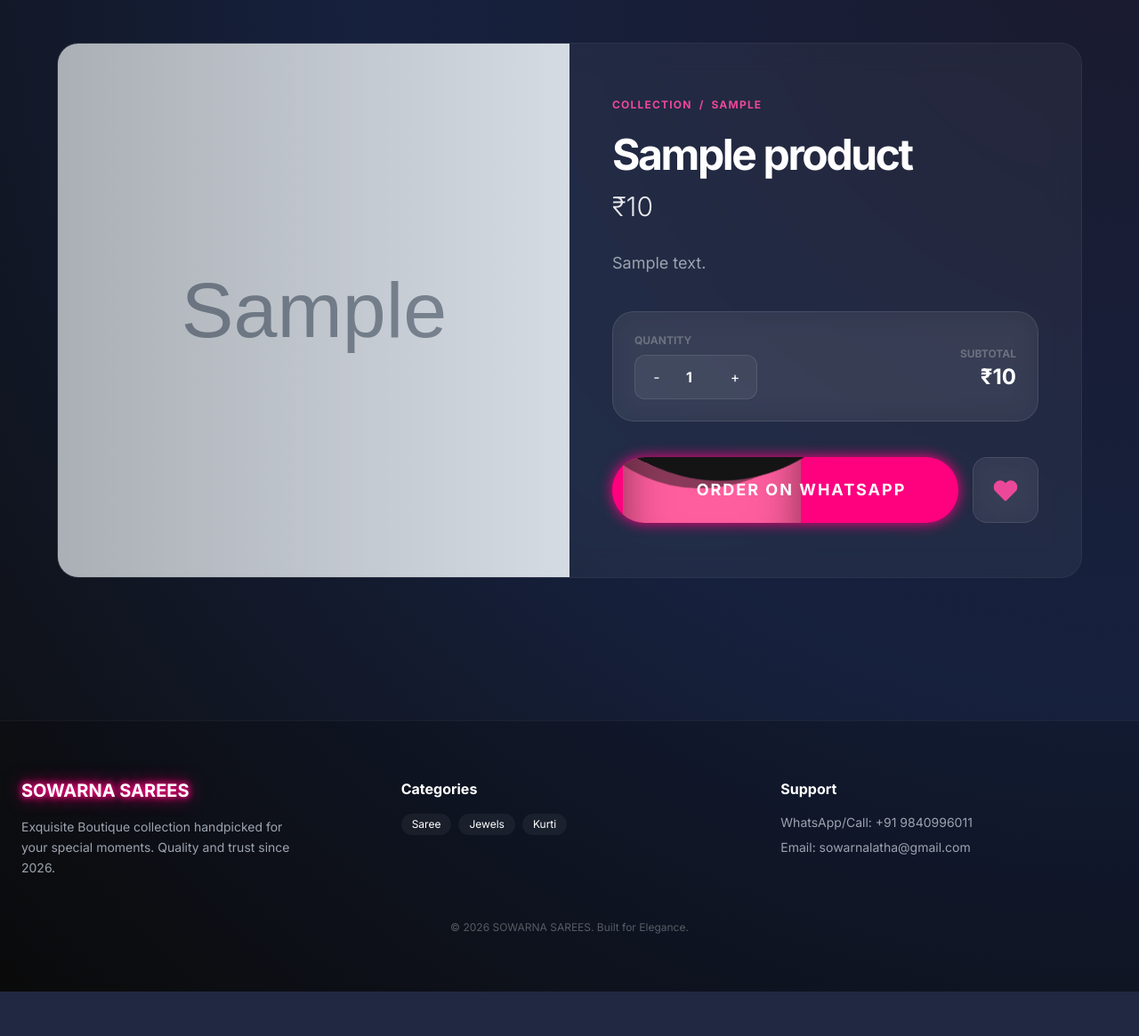
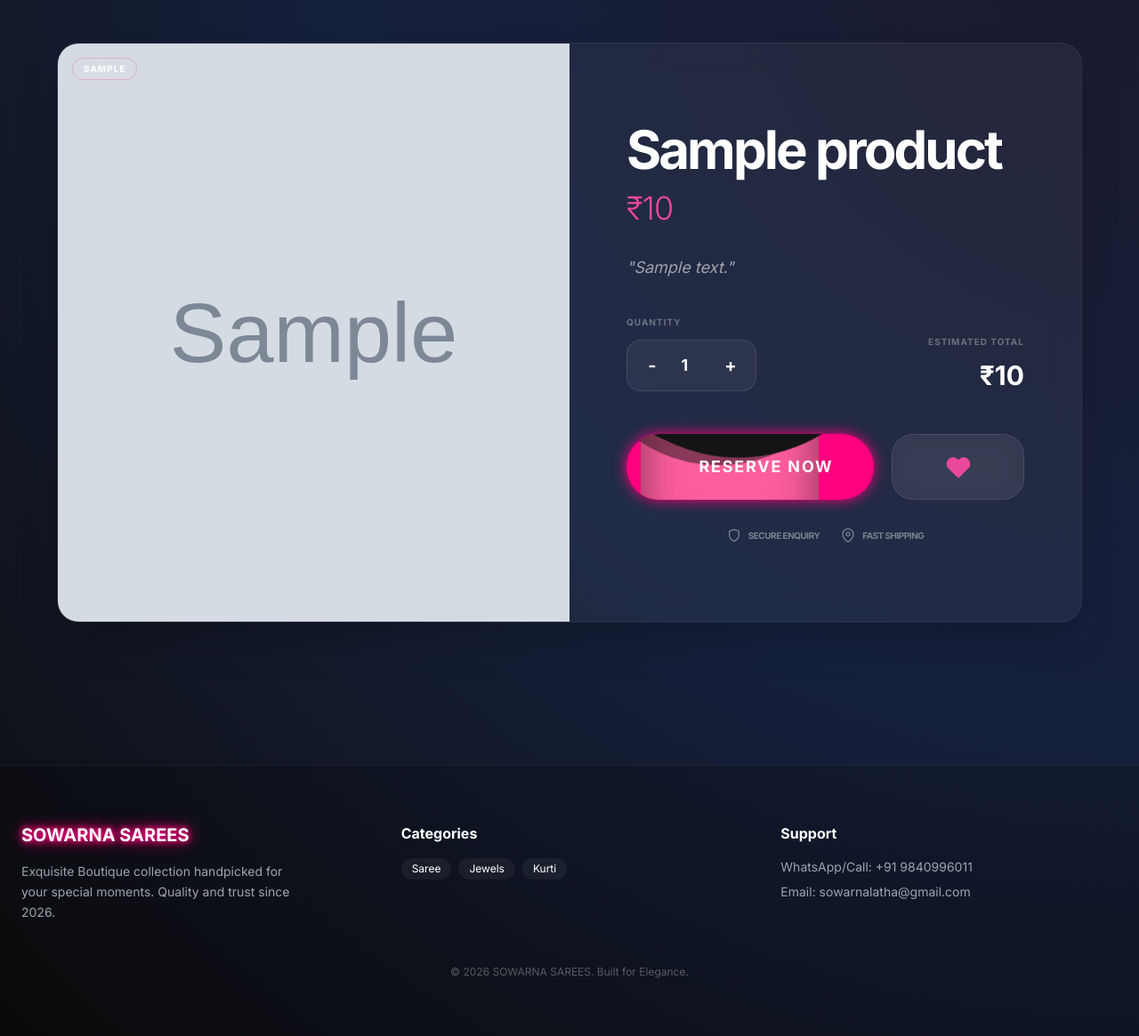
Before and after one commit to vishnutmv/sowarna_sarees, a Flask app: page /product/1 in a window 1280 px wide. Shown: the part 92-1257 px from the top of the page at 89% size. Before the commit the page ends 1207 px from the top, so only its background shows below. Run offline with Flask 3, Linux system fonts and the light colour scheme; a user stored in the database is signed in; tables that the repository leaves empty hold one stand-in row (values such as "Sample post"); grey boxes marked "Sample" are stand-in pictures; some libraries are stand-ins or nearby versions.

Commit message:
new update

```diff
--- a/templates/layout.html
+++ b/templates/layout.html
@@ -285,21 +285,23 @@
             <div class="bg-pink-500 p-3 rounded-2xl animate-pulse">
                 <svg xmlns="http://www.w3.org/2000/svg" width="24" height="24" viewBox="0 0 24 24" fill="none" stroke="white" stroke-width="2" stroke-linecap="round" stroke-linejoin="round"><path d="M6 2 3 6v14a2 2 0 0 0 2 2h14a2 2 0 0 0 2-2V6l-3-4Z"/><path d="M3 6h18"/><path d="M16 10a4 4 0 0 1-8 0"/></svg>
             </div>
-            <div>
+            <div class="flex-1">
                 <h4 class="font-bold text-pink-100" id="toast-title">New Arrival!</h4>
-                <p class="text-xs text-gray-400" id="toast-body">A new collection just dropped.</p>
+                <p class="text-[10px] text-gray-400 leading-tight mt-1" id="toast-body">A new collection just dropped.</p>
             </div>
-            <button onclick="window.location.reload()" class="bg-white/10 hover:bg-white/20 px-4 py-2 rounded-lg text-xs font-bold transition-all border border-white/10">
-                Refresh
-            </button>
-            <button onclick="document.getElementById('new-product-toast').classList.add('hidden')" class="text-gray-500 hover:text-white">
-                <svg xmlns="http://www.w3.org/2000/svg" width="18" height="18" viewBox="0 0 24 24" fill="none" stroke="currentColor" stroke-width="2" stroke-linecap="round" stroke-linejoin="round"><line x1="18" y1="6" x2="6" y2="18"></line><line x1="6" y1="6" x2="18" y2="18"></line></svg>
-            </button>
+            <div class="flex flex-col space-y-2">
+                <button onclick="window.location.reload()" class="bg-pink-500 hover:bg-pink-600 px-4 py-2 rounded-lg text-[10px] font-bold transition-all shadow-lg shadow-pink-500/20">
+                    Refresh
+                </button>
+                <button onclick="document.getElementById('new-product-toast').classList.add('hidden')" class="text-[10px] text-gray-500 hover:text-white font-bold uppercase tracking-tighter">
+                    Dismiss
+                </button>
+            </div>
         </div>
     </div>
 
     <script>
-        const VAPID_PUBLIC_KEY = "{{ config['VAPID_PUBLIC_KEY'] or '' }}";
+        const VAPID_PUBLIC_KEY = "{{ config['VAPID_PUBLIC_KEY'] }}";
 
         function urlBase64ToUint8Array(base64String) {
             const padding = '='.repeat((4 - base64String.length % 4) % 4);
@@ -315,9 +317,9 @@
         if ('serviceWorker' in navigator && 'PushManager' in window) {
             navigator.serviceWorker.register("{{ url_for('static', filename='js/sw.js') }}")
             .then(function(swReg) {
-                console.log('Service Worker is registered', swReg);
+                console.log('Service Worker is registered');
 
-                // Listen for messages from SW
+                // Real-time message listener
                 navigator.serviceWorker.addEventListener('message', event => {
                     if (event.data && event.data.type === 'NEW_PRODUCT') {
                         const toast = document.getElementById('new-product-toast');
@@ -329,11 +331,10 @@
                     }
                 });
 
-                // Request Permission and Subscribe
+                // Auto-subscribe
                 swReg.pushManager.getSubscription()
                 .then(function(subscription) {
                     if (subscription === null) {
-                        // User not subscribed, let's ask
                         Notification.requestPermission().then(permission => {
                             if (permission === 'granted') {
                                 swReg.pushManager.subscribe({
@@ -351,9 +352,6 @@
                         });
                     }
                 });
-            })
-            .catch(function(error) {
-                console.error('Service Worker Error', error);
             });
         }
     </script>
--- a/templates/product_detail.html
+++ b/templates/product_detail.html
@@ -2,58 +2,119 @@
 
 {% block title %}{{ product.name }} | SOWARNA SAREES{% endblock %}
 
+{% block head %}
+<style>
+    .image-carousel {
+        scroll-snap-type: x mandatory;
+        -ms-overflow-style: none;
+        scrollbar-width: none;
+    }
+    .image-carousel::-webkit-scrollbar {
+        display: none;
+    }
+    .carousel-item {
+        scroll-snap-align: center;
+        flex-shrink: 0;
+    }
+    .indicator-active {
+        background: var(--neon-pink);
+        width: 24px !important;
+    }
+</style>
+{% endblock %}
+
 {% block content %}
-<div class="glass overflow-hidden max-w-6xl mx-auto border-white/5">
+<div class="glass overflow-hidden max-w-6xl mx-auto border-white/5 shadow-2xl">
     <div class="flex flex-col lg:flex-row">
-        <!-- Image Section -->
-        <div class="lg:w-1/2 relative group">
-            <img id="product-img" src="{{ product.image_url }}" alt="{{ product.name }}" class="w-full h-[400px] md:h-[500px] lg:h-[600px] object-cover">
-            <div class="absolute inset-0 bg-gradient-to-r from-black/20 to-transparent pointer-events-none"></div>
+        <!-- Image Section with Swipable Carousel -->
+        <div class="lg:w-1/2 relative group bg-black/40">
+            <div id="carousel" class="image-carousel flex overflow-x-auto w-full h-[400px] md:h-[500px] lg:h-[650px] relative">
+                <!-- Main Image -->
+                <div class="carousel-item w-full h-full">
+                    <img src="{{ product.image_url }}" alt="{{ product.name }}" class="w-full h-full object-contain md:object-cover">
+                </div>
+                <!-- Additional Bulk Images -->
+                {% for img in product.images %}
+                    {% if img.image_url != product.image_url %}
+                    <div class="carousel-item w-full h-full">
+                        <img src="{{ img.image_url }}" alt="{{ product.name }} design" class="w-full h-full object-contain md:object-cover">
+                    </div>
+                    {% endif %}
+                {% endfor %}
+            </div>
+
+            <!-- Carousel Controls (Only if multiple images) -->
+            {% if (product.images|length > 1) or (product.images|length == 0 and false) %}
+            <div class="absolute bottom-6 left-1/2 -translate-x-1/2 flex space-x-2 z-10">
+                <div id="indicators" class="flex space-x-2">
+                    <div class="indicator w-2 h-2 rounded-full bg-white/20 transition-all duration-300 indicator-active"></div>
+                    {% for i in range(1, product.images|length if product.images|length > 1 else 1) %}
+                    <div class="indicator w-2 h-2 rounded-full bg-white/20 transition-all duration-300"></div>
+                    {% endfor %}
+                </div>
+            </div>
+
+            <button onclick="scrollCarousel(-1)" class="absolute left-4 top-1/2 -translate-y-1/2 p-2 bg-black/20 hover:bg-black/40 backdrop-blur-md rounded-full border border-white/10 opacity-0 group-hover:opacity-100 transition-opacity">
+                <svg xmlns="http://www.w3.org/2000/svg" width="24" height="24" viewBox="0 0 24 24" fill="none" stroke="currentColor" stroke-width="2" stroke-linecap="round" stroke-linejoin="round"><path d="m15 18-6-6 6-6"/></svg>
+            </button>
+            <button onclick="scrollCarousel(1)" class="absolute right-4 top-1/2 -translate-y-1/2 p-2 bg-black/20 hover:bg-black/40 backdrop-blur-md rounded-full border border-white/10 opacity-0 group-hover:opacity-100 transition-opacity">
+                <svg xmlns="http://www.w3.org/2000/svg" width="24" height="24" viewBox="0 0 24 24" fill="none" stroke="currentColor" stroke-width="2" stroke-linecap="round" stroke-linejoin="round"><path d="m9 18 6-6-6-6"/></svg>
+            </button>
+            {% endif %}
+
+            <div class="absolute top-4 left-4 glass px-3 py-1 text-[10px] font-bold uppercase tracking-widest border-pink-500/30">
+                {{ product.category }}
+            </div>
         </div>
 
         <!-- Content Section -->
-        <div class="lg:w-1/2 p-6 md:p-8 lg:p-12 flex flex-col justify-center">
-            <nav class="flex items-center space-x-2 text-[10px] md:text-xs font-bold uppercase tracking-widest text-pink-500 mb-4 md:mb-6">
-                <a href="/">Collection</a>
-                <span>/</span>
-                <span>{{ product.category }}</span>
-            </nav>
+        <div class="lg:w-1/2 p-8 md:p-10 lg:p-16 flex flex-col justify-center">
+            <h1 class="text-4xl md:text-5xl lg:text-6xl font-black mb-4 tracking-tighter leading-none">{{ product.name }}</h1>
+            <p class="text-3xl md:text-4xl font-light text-pink-500 mb-8 tracking-tight">₹{{ "{:,.0f}".format(product.price) }}</p>
 
-            <h1 class="text-3xl md:text-4xl lg:text-5xl font-black mb-4 tracking-tighter">{{ product.name }}</h1>
-            <p class="text-2xl md:text-3xl font-light text-white/90 mb-6 md:mb-8">₹{{ "{:,.0f}".format(product.price) }}</p>
-
-            <div class="space-y-4 md:space-y-6 mb-8 md:mb-10">
-                <p class="text-gray-400 leading-relaxed text-base md:text-lg">
-                    {{ product.description or "A masterpiece of traditional craftsmanship combined with modern elegance. This hand-picked saree features premium fabric and intricate detailing." }}
+            <div class="prose prose-invert mb-10">
+                <p class="text-gray-400 leading-relaxed text-lg italic">
+                    "{{ product.description or "A masterpiece of traditional craftsmanship combined with modern elegance. This hand-picked selection features premium fabric and intricate detailing." }}"
                 </p>
             </div>
 
-            <div class="glass p-4 md:p-6 border-white/10 mb-8 md:mb-10 flex items-center justify-between">
+            <div class="grid grid-cols-2 gap-6 mb-12">
                 <div class="flex flex-col">
-                    <span class="text-[10px] md:text-xs font-bold text-gray-500 uppercase mb-2">Quantity</span>
-                    <div class="flex items-center bg-white/5 rounded-xl border border-white/10 p-1">
-                        <button onclick="changeQty(-1)" class="w-8 h-8 md:w-10 md:h-10 flex items-center justify-center hover:bg-white/10 rounded-lg transition">-</button>
-                        <input type="number" id="quantity" value="1" min="1" class="w-10 md:w-12 bg-transparent text-center font-bold focus:outline-none text-sm md:text-base" readonly>
-                        <button onclick="changeQty(1)" class="w-8 h-8 md:w-10 md:h-10 flex items-center justify-center hover:bg-white/10 rounded-lg transition">+</button>
+                    <span class="text-[10px] font-bold text-gray-500 uppercase tracking-widest mb-3">Quantity</span>
+                    <div class="flex items-center bg-white/5 rounded-2xl border border-white/10 p-2 w-fit">
+                        <button onclick="changeQty(-1)" class="w-10 h-10 flex items-center justify-center hover:bg-white/10 rounded-xl transition font-bold text-xl">-</button>
+                        <input type="number" id="quantity" value="1" min="1" class="w-12 bg-transparent text-center font-black focus:outline-none text-lg" readonly>
+                        <button onclick="changeQty(1)" class="w-10 h-10 flex items-center justify-center hover:bg-white/10 rounded-xl transition font-bold text-xl">+</button>
                     </div>
                 </div>
-                <div class="text-right">
-                    <span class="text-[10px] md:text-xs font-bold text-gray-500 uppercase mb-2">Subtotal</span>
-                    <p id="subtotal" class="text-xl md:text-2xl font-bold">₹{{ "{:,.0f}".format(product.price) }}</p>
+                <div class="text-right flex flex-col justify-end">
+                    <span class="text-[10px] font-bold text-gray-500 uppercase tracking-widest mb-3">Estimated Total</span>
+                    <p id="subtotal" class="text-3xl font-black text-white">₹{{ "{:,.0f}".format(product.price) }}</p>
                 </div>
             </div>
 
-            <div class="flex flex-col sm:flex-row gap-4">
-                <button id="order-btn" onclick="orderWhatsApp()" class="flex-1 liquid-btn text-base md:text-lg flex items-center justify-center space-x-3 py-3 md:py-4">
+            <div class="flex flex-col sm:flex-row gap-5">
+                <button id="order-btn" onclick="orderWhatsApp()" class="flex-[2] liquid-btn text-lg flex items-center justify-center space-x-4 py-5 group">
                     <div class="flex items-center space-x-3">
-                        <svg class="w-5 h-5 md:w-6 md:h-6 fill-current" viewBox="0 0 24 24"><path d="M17.472 14.382c-.297-.149-1.758-.867-2.03-.967-.273-.099-.471-.148-.67.15-.197.297-.767.966-.94 1.164-.173.199-.347.223-.644.075-.297-.15-1.255-.463-2.39-1.475-.883-.788-1.48-1.761-1.653-2.059-.173-.297-.018-.458.13-.606.134-.133.298-.347.446-.52.149-.174.198-.298.298-.497.099-.198.05-.371-.025-.52-.075-.149-.669-1.612-.916-2.207-.242-.579-.487-.5-.669-.51-.173-.008-.371-.01-.57-.01-.198 0-.52.074-.792.372-.272.297-1.04 1.016-1.04 2.479 0 1.462 1.065 2.875 1.213 3.074.149.198 2.096 3.2 5.077 4.487.709.306 1.262.489 1.694.625.712.227 1.36.195 1.871.118.571-.085 1.758-.719 2.006-1.413.248-.694.248-1.289.173-1.413-.074-.124-.272-.198-.57-.347m-5.421 7.403h-.004a9.87 9.87 0 01-5.031-1.378l-.361-.214-3.741.982.998-3.648-.235-.374a9.86 9.86 0 01-1.51-5.26c.001-5.45 4.436-9.884 9.888-9.884 2.64 0 5.122 1.03 6.988 2.898a9.825 9.825 0 012.893 6.994c-.003 5.45-4.437 9.884-9.885 9.884m8.413-18.297A11.815 11.815 0 0012.05 0C5.495 0 .16 5.335.157 11.892c0 2.096.547 4.142 1.588 5.945L0 24l6.335-1.662c1.72.94 3.659 1.437 5.634 1.437h.005c6.554 0 11.89-5.335 11.893-11.893a11.821 11.821 0 00-3.48-8.413z"/></svg>
-                        <span>Order on WhatsApp</span>
+                        <svg class="w-6 h-6 fill-current transition-transform group-hover:scale-110" viewBox="0 0 24 24"><path d="M17.472 14.382c-.297-.149-1.758-.867-2.03-.967-.273-.099-.471-.148-.67.15-.197.297-.767.966-.94 1.164-.173.199-.347.223-.644.075-.297-.15-1.255-.463-2.39-1.475-.883-.788-1.48-1.761-1.653-2.059-.173-.297-.018-.458.13-.606.134-.133.298-.347.446-.52.149-.174.198-.298.298-.497.099-.198.05-.371-.025-.52-.075-.149-.669-1.612-.916-2.207-.242-.579-.487-.5-.669-.51-.173-.008-.371-.01-.57-.01-.198 0-.52.074-.792.372-.272.297-1.04 1.016-1.04 2.479 0 1.462 1.065 2.875 1.213 3.074.149.198 2.096 3.2 5.077 4.487.709.306 1.262.489 1.694.625.712.227 1.36.195 1.871.118.571-.085 1.758-.719 2.006-1.413.248-.694.248-1.289.173-1.413-.074-.124-.272-.198-.57-.347m-5.421 7.403h-.004a9.87 9.87 0 01-5.031-1.378l-.361-.214-3.741.982.998-3.648-.235-.374a9.86 9.86 0 01-1.51-5.26c.001-5.45 4.436-9.884 9.888-9.884 2.64 0 5.122 1.03 6.988 2.898a9.825 9.825 0 012.893 6.994c-.003 5.45-4.437 9.884-9.885 9.884m8.413-18.297A11.815 11.815 0 0012.05 0C5.495 0 .16 5.335.157 11.892c0 2.096.547 4.142 1.588 5.945L0 24l6.335-1.662c1.72.94 3.659 1.437 5.634 1.437h.005c6.554 0 11.89-5.335 11.893-11.893a11.821 11.821 0 00-3.48-8.413z"/></svg>
+                        <span class="font-bold tracking-widest uppercase">Reserve Now</span>
                     </div>
                     <div class="liquid"></div>
                 </button>
-                <a href="{{ url_for('toggle_wishlist', product_id=product.id) }}" class="p-4 md:p-5 rounded-2xl glass border-white/10 hover:border-pink-500/50 transition-all flex items-center justify-center">
-                    <svg class="w-6 h-6 md:w-8 md:h-8 text-pink-500" fill="{% if is_in_wishlist %}currentColor{% else %}none{% endif %}" stroke="currentColor" viewBox="0 0 24 24"><path stroke-linecap="round" stroke-linejoin="round" stroke-width="2" d="M4.318 6.318a4.5 4.5 0 000 6.364L12 20.364l7.682-7.682a4.5 4.5 0 00-6.364-6.364L12 7.636l-1.318-1.318a4.5 4.5 0 00-6.364 0z" /></svg>
+                <a href="{{ url_for('toggle_wishlist', product_id=product.id) }}" class="flex-1 p-5 rounded-3xl glass border-white/10 hover:border-pink-500/50 hover:bg-pink-500/5 transition-all flex items-center justify-center group/wish">
+                    <svg class="w-8 h-8 text-pink-500 transition-transform group-hover/wish:scale-125" fill="{% if is_in_wishlist %}currentColor{% else %}none{% endif %}" stroke="currentColor" viewBox="0 0 24 24"><path stroke-linecap="round" stroke-linejoin="round" stroke-width="2" d="M4.318 6.318a4.5 4.5 0 000 6.364L12 20.364l7.682-7.682a4.5 4.5 0 00-6.364-6.364L12 7.636l-1.318-1.318a4.5 4.5 0 00-6.364 0z" /></svg>
                 </a>
+            </div>
+
+            <div class="mt-8 flex items-center justify-center space-x-6 opacity-40">
+                <div class="flex items-center space-x-2">
+                    <svg xmlns="http://www.w3.org/2000/svg" width="16" height="16" viewBox="0 0 24 24" fill="none" stroke="currentColor" stroke-width="2" stroke-linecap="round" stroke-linejoin="round"><path d="M12 22s8-4 8-10V5l-8-3-8 3v7c0 6 8 10 8 10z"/></svg>
+                    <span class="text-[10px] font-bold uppercase tracking-tighter">Secure Enquiry</span>
+                </div>
+                <div class="flex items-center space-x-2">
+                    <svg xmlns="http://www.w3.org/2000/svg" width="16" height="16" viewBox="0 0 24 24" fill="none" stroke="currentColor" stroke-width="2" stroke-linecap="round" stroke-linejoin="round"><path d="M21 10c0 7-9 13-9 13s-9-6-9-13a9 9 0 0 1 18 0z"/><circle cx="12" cy="10" r="3"/></svg>
+                    <span class="text-[10px] font-bold uppercase tracking-tighter">Fast Shipping</span>
+                </div>
             </div>
         </div>
     </div>
@@ -62,9 +123,30 @@
 <script>
     const price = {{ product.price }};
     const productName = "{{ product.name }}";
-    const productImg = "{{ product.image_url }}";
+    const productCategory = "{{ product.category }}";
     const productUrl = window.location.href;
     const whatsappNumber = "{{ whatsapp_number }}";
+
+    // Carousel Logic
+    const carousel = document.getElementById('carousel');
+    const indicators = document.querySelectorAll('.indicator');
+
+    if (carousel) {
+        carousel.addEventListener('scroll', () => {
+            const index = Math.round(carousel.scrollLeft / carousel.offsetWidth);
+            indicators.forEach((ind, i) => {
+                if (i === index) ind.classList.add('indicator-active');
+                else ind.classList.remove('indicator-active');
+            });
+        });
+    }
+
+    function scrollCarousel(direction) {
+        carousel.scrollBy({
+            left: direction * carousel.offsetWidth,
+            behavior: 'smooth'
+        });
+    }
 
     function changeQty(delta) {
         const input = document.getElementById('quantity');
@@ -82,20 +164,26 @@
 
         const qty = document.getElementById('quantity').value;
         const total = qty * price;
-        const message = `🛍️ *New Order from Sowarna Sarees*\n\n` +
-                        `*Product:* ${productName}\n` +
-                        `*Quantity:* ${qty}\n` +
-                        `*Price:* ₹${price.toLocaleString()}\n` +
-                        `*Total:* ₹${total.toLocaleString()}\n\n` +
-                        `*Image:* ${productImg}\n` +
-                        `*Link:* ${productUrl}`;
+
+        // Get current visible image in carousel
+        const items = document.querySelectorAll('.carousel-item img');
+        const index = Math.round(carousel.scrollLeft / carousel.offsetWidth);
+        const currentImg = items[index] ? items[index].src : "{{ product.image_url }}";
+
+        const message = `Hello Sowarna Sarees! ✨\nI'm interested in the following item from your collection:\n\n` +
+                        `🛍️ *Item:* ${productName}\n` +
+                        `📂 *Category:* ${productCategory}\n` +
+                        `💰 *Price:* ₹${price.toLocaleString()}\n` +
+                        `🔢 *Quantity:* ${qty}\n` +
+                        `🏷️ *Total:* ₹${total.toLocaleString()}\n\n` +
+                        `🖼️ *Selected Design:* ${currentImg}\n` +
+                        `🔗 *View Product:* ${productUrl}\n\n` +
+                        `Please let me know about availability and payment details. Thank you!`;
 
         const url = `https://wa.me/${whatsappNumber}?text=${encodeURIComponent(message)}`;
 
-        // Small delay to show the "processing" state
         setTimeout(() => {
             window.open(url, '_blank');
-            // Remove loading state after a while so it doesn't get stuck if user comes back
             setTimeout(() => {
                 if (btn) btn.classList.remove('btn-loading');
             }, 2000);
```
Also changed, not shown: bot.py (+95 -24 lines), keep_alive.py (added, +43 -0 lines), models.py (+11 -1 lines), static/js/sw.js (+10 -2 lines).
